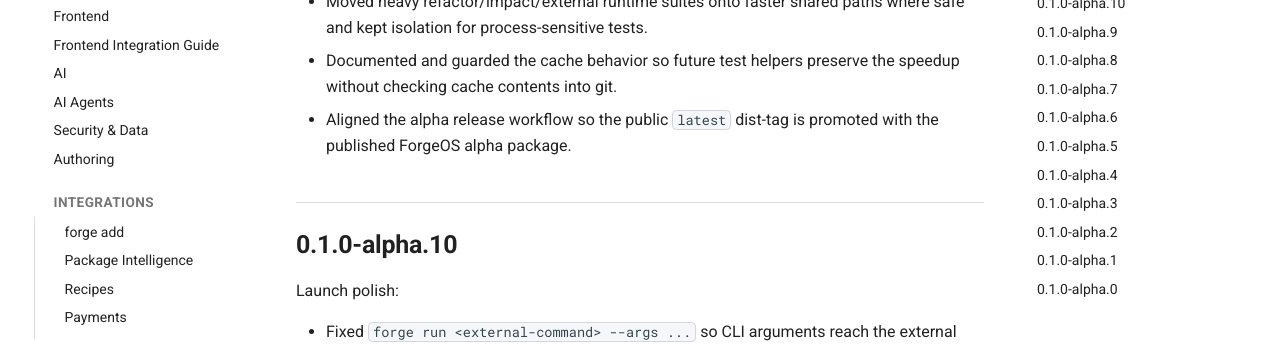
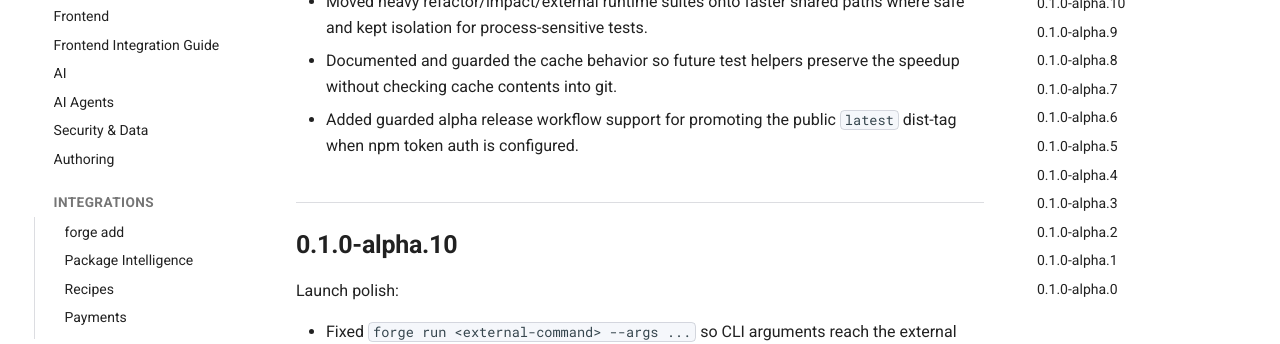
Before and after one commit to Stahldavid/forge, an MkDocs documentation site: the page built from docs/changelog.md, in a window 1280 px wide and 900 px high, scrolled down 446 px. Shown: the part 150-494 px from the top of the window. Built offline with MkDocs 1.6.1 and Material for MkDocs 9.7.7, drawn with Linux system fonts in a browser that asks for light colours; comment, search, counter and statistics services are not loaded.

Commit message:
ci(release): guard latest dist-tag promotion

```diff
--- a/docs/changelog.md
+++ b/docs/changelog.md
@@ -13,7 +13,7 @@
 - Balanced TestGraph strict execution across shared and isolated lanes, bringing the slowest files down from roughly 50s to under 10s in the updated profile.
 - Moved heavy refactor/impact/external runtime suites onto faster shared paths where safe and kept isolation for process-sensitive tests.
 - Documented and guarded the cache behavior so future test helpers preserve the speedup without checking cache contents into git.
-- Aligned the alpha release workflow so the public `latest` dist-tag is promoted with the published ForgeOS alpha package.
+- Added guarded alpha release workflow support for promoting the public `latest` dist-tag when npm token auth is configured.
 
 ## 0.1.0-alpha.10
 
```
Also changed, not shown: CHANGELOG.md (+1 -1 lines), 1 other file.
